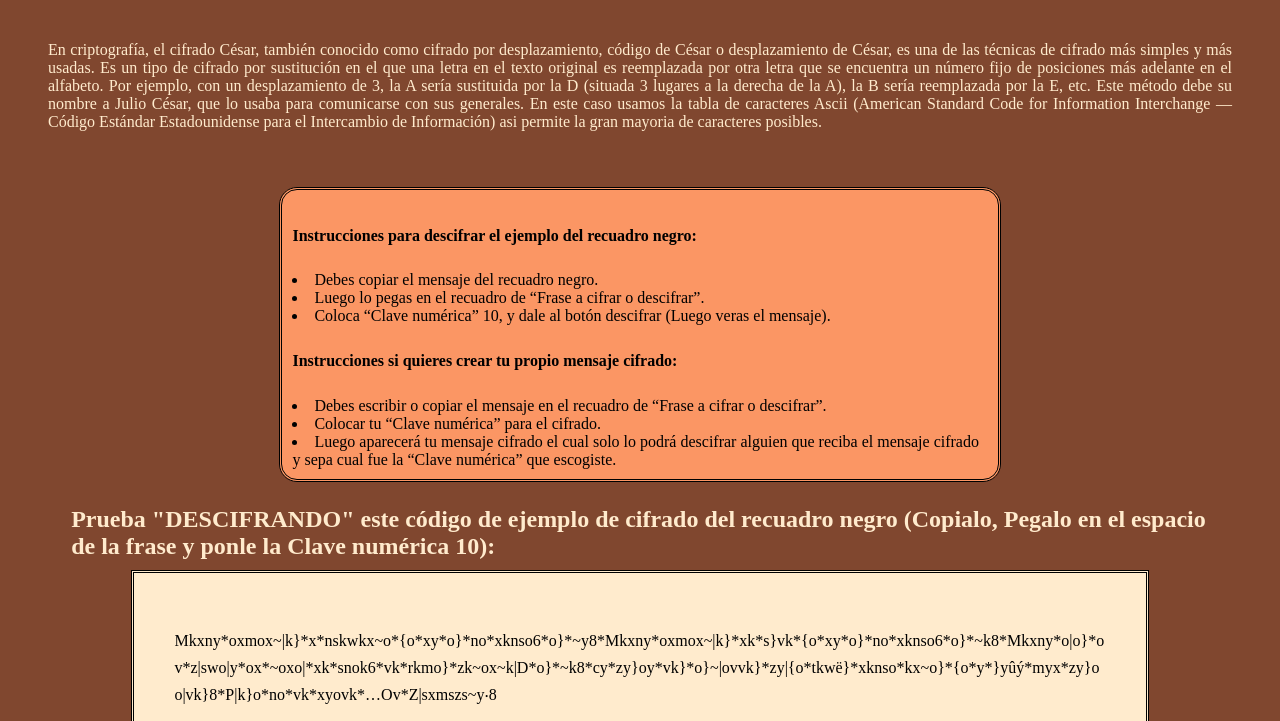
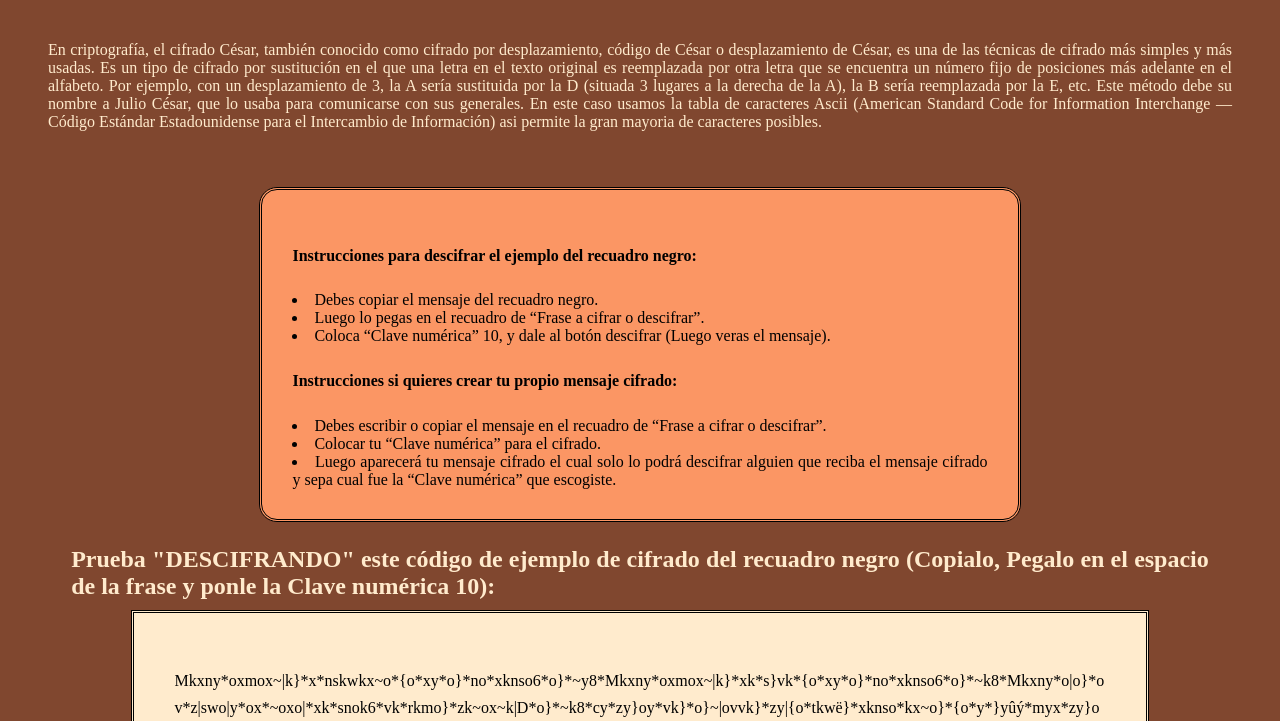
Before and after one commit to kwaale/CifradoCesar, a plain HTML site: page docs/index.html in a window 1280 px wide. Shown: the part 79-800 px from the top of the page. Drawn offline with Linux system fonts and the light colour scheme.

Commit message:
Favicon correccion paddin instrucciones

```diff
--- a/docs/index.html
+++ b/docs/index.html
@@ -4,9 +4,11 @@
 <head>
     <meta charset="UTF-8">
     <meta name="viewport" content="width=device-width, initial-scale=1.0">
-    <title>Document</title>
+    <title>Cifrado del Cesar</title>
     <link href="styles.css" rel="stylesheet" type="text/css" />
     <script src="script.js"></script>
+    <link rel="icon" type="image/jpg" href="img/cifrado.jpg">
+
 </head>
 
 <body>
--- a/docs/styles.css
+++ b/docs/styles.css
@@ -4,13 +4,14 @@ body{
 }
 .subtitulos2{
     font-size: unset;
+    text-align: justify;
 }
 .instrucciones{
     background: #FB9664;
     color: black;
     border: double;
     border-radius: 18px;
-    padding: 10px;
+    padding: 30px;
     width: 55%;
     margin: auto;
     margin-bottom: 24px;
@@ -20,10 +21,13 @@ h1{
     justify-content: space-evenly;
     text-justify: distribute;
 }
+li{
+    text-align: justify;
+}
 .sub-titulo{
     width: 90%;
     display: flex;
-    justify-content: space-evenly;
+    text-align: justify;
     margin: auto;
 }
 p{
```
Also changed, not shown: docs/img/cifrado.jpg (added).
